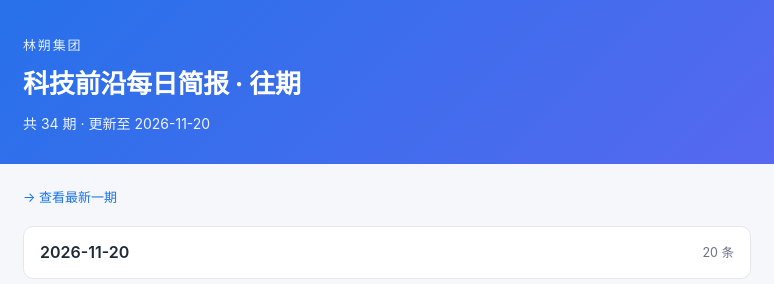
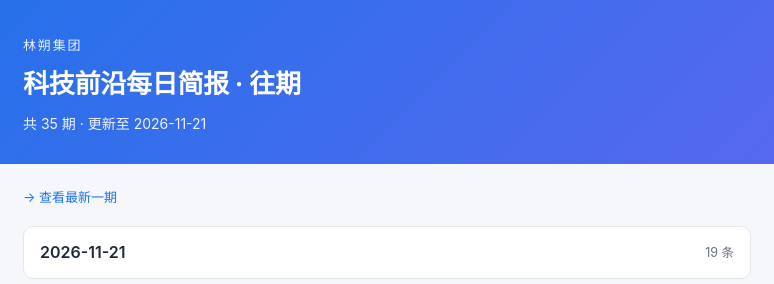
Before and after one commit to chenglinshuo520/tech-brief, a plain HTML site: page index.html in a window 1280 px wide. Shown: the top 284 px of the page, 253-1027 px from the left. Drawn offline with Linux system fonts and the light colour scheme.

Commit message:
简报 2026-11-21

```diff
--- a/index.html
+++ b/index.html
@@ -96,11 +96,12 @@ a{color:inherit;text-decoration:none}
 <header><div class="wrap">
   <div class="brand">林朔集团</div>
   <h1>科技前沿每日简报 · 往期</h1>
-  <div class="sub">共 34 期 · 更新至 2026-11-20</div>
+  <div class="sub">共 35 期 · 更新至 2026-11-21</div>
 </div></header>
 <main class="wrap">
   <div class="meta-bar"><a class="plain" href="https://chenglinshuo520.github.io/tech-brief/latest.html">→ 查看最新一期</a></div>
   <div class="idx">
+      <a class="idx-item" href="https://chenglinshuo520.github.io/tech-brief/2026-11-21.html"><span class="idx-date">2026-11-21</span><span class="idx-count">19 条</span></a>
       <a class="idx-item" href="https://chenglinshuo520.github.io/tech-brief/2026-11-20.html"><span class="idx-date">2026-11-20</span><span class="idx-count">20 条</span></a>
       <a class="idx-item" href="https://chenglinshuo520.github.io/tech-brief/2026-11-19.html"><span class="idx-date">2026-11-19</span><span class="idx-count">20 条</span></a>
       <a class="idx-item" href="https://chenglinshuo520.github.io/tech-brief/2026-11-18.html"><span class="idx-date">2026-11-18</span><span class="idx-count">20 条</span></a>
```
